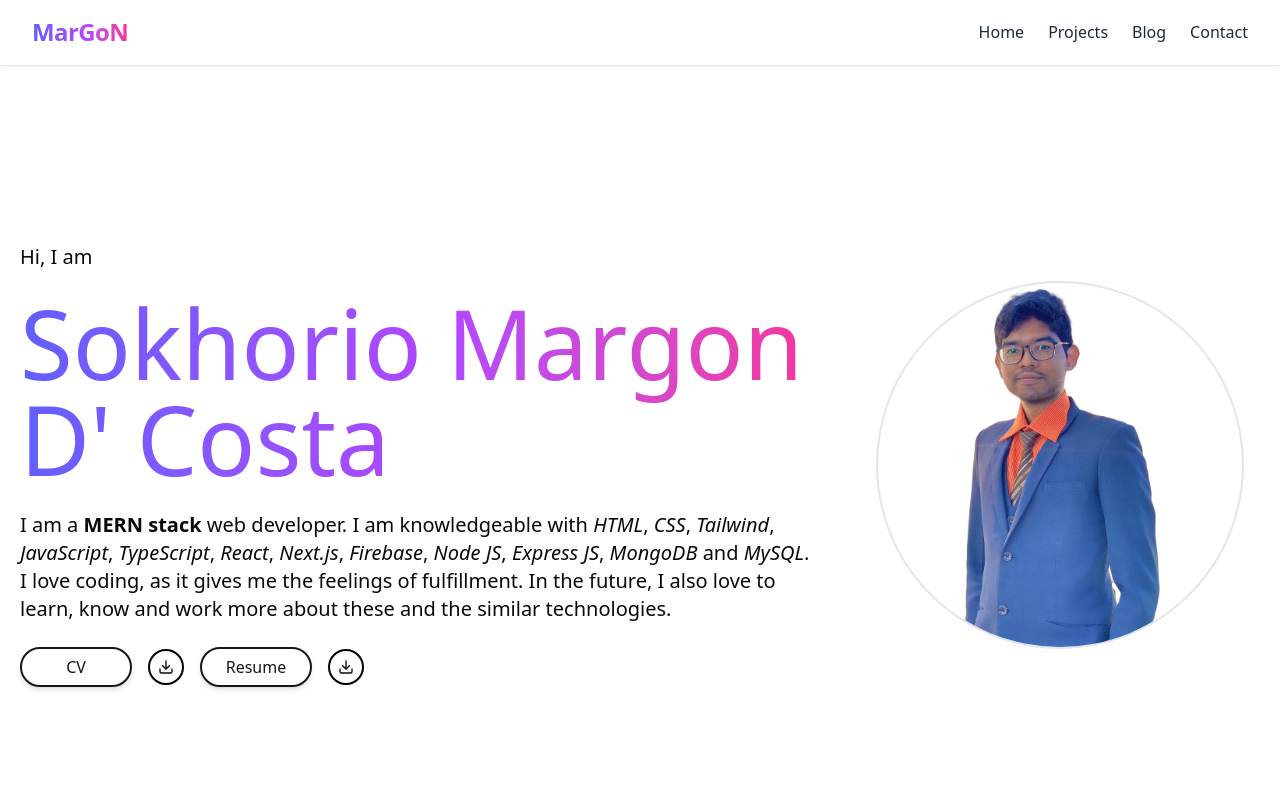
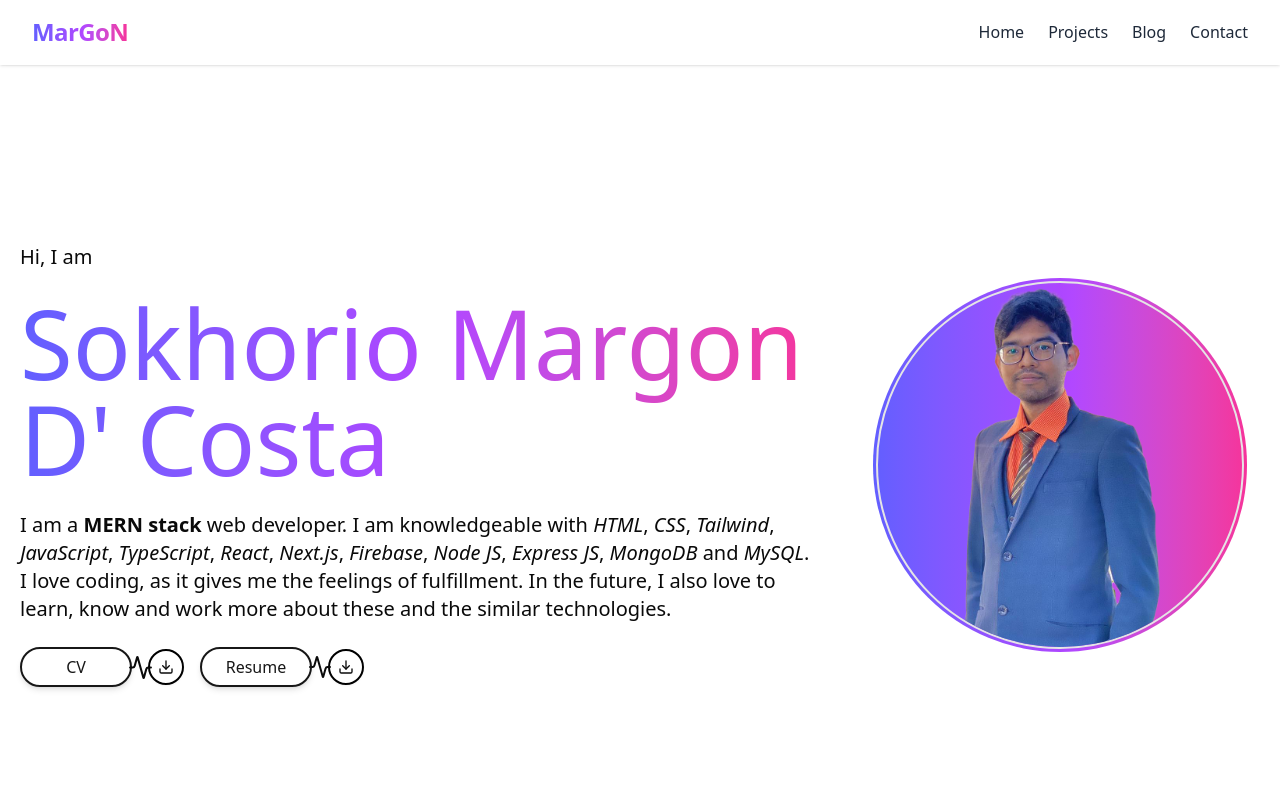
Before and after one commit to Marg0n/next-level-portfolio, a Next.js app: page / in a window 1280 px wide. Shown: the top 800 px of the page. Built offline with nearby package versions, Linux system fonts and the light colour scheme.

Commit message:
Modify: Modified Hero section.

```diff
--- a/src/components/modules/home/Hero.tsx
+++ b/src/components/modules/home/Hero.tsx
@@ -2,7 +2,7 @@
 
 import CustomButton from "@/components/shared/buttons/CustomButton";
 import { Button } from "@/components/ui/button";
-import { Download, FileText, View } from "lucide-react";
+import { Download, FileText, View, Activity } from "lucide-react";
 import Link from "next/link";
 import React, { useEffect } from "react";
 import AOS from "aos";
@@ -73,6 +73,7 @@ const Hero = () => {
               href="https://drive.google.com/file/d/1zqhoaQmDb2hKXJwM24wm3cjEraG0_Ljx/view?usp=drive_link"
               target="_blank"
               rel="noopener noreferrer"
+              className="relative"
             >
               <CustomButton
                 textName={`CV`}
@@ -80,6 +81,9 @@ const Hero = () => {
                 className="flex-nowrap min-w-28 p-1.5!"
               />
             </Link>
+            <span className="absolute left-32">
+              <Activity size={25}/>
+            </span>
             <Link
               href="https://drive.google.com/uc?export=download&id=1zqhoaQmDb2hKXJwM24wm3cjEraG0_Ljx"
               rel="noopener noreferrer"
@@ -92,6 +96,9 @@ const Hero = () => {
                 <Download size={25} />
               </Button>
             </Link>
+            <span className="absolute left-77">
+              <Activity />
+            </span>
           </div>
 
           <div className="gap-4  flex md:flex-row justify-start items-center ">
@@ -124,6 +131,7 @@ const Hero = () => {
 
       {/* image */}
       <div className="lg:w-1/3 flex items-center justify-center" data-aos="fade" data-aos-duration="2000">
+        <div className="p-[3px] rounded-full bg-gradient-to-r from-indigo-500 via-purple-500 to-pink-500">
           <Image
             id="profile-pic"
             src={Pic}
@@ -134,6 +142,7 @@ const Hero = () => {
           />
         </div>
       </div>
+    </div>
   );
 };
 
```
Lines whose indentation alone changed are shown as unchanged.
